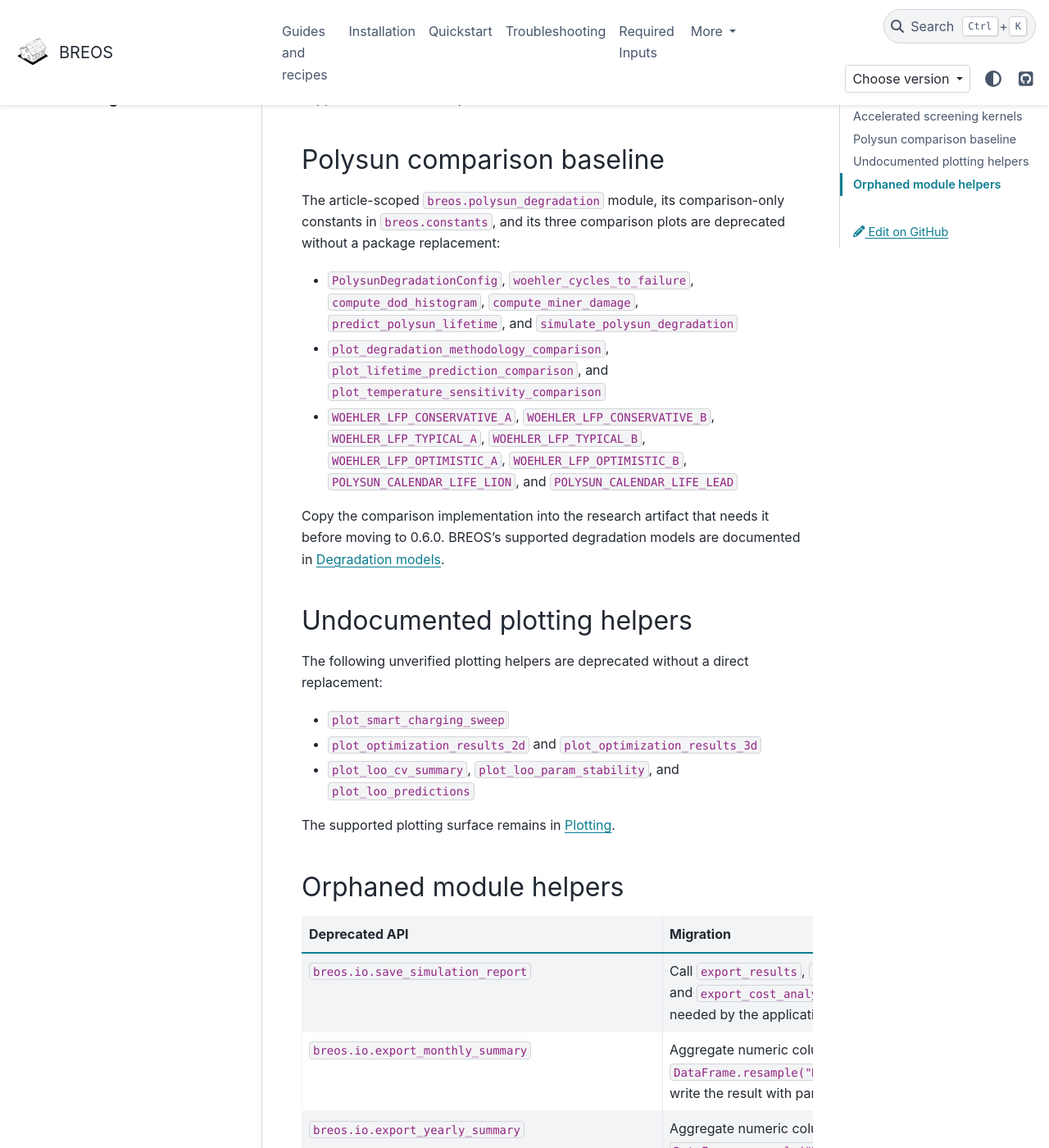
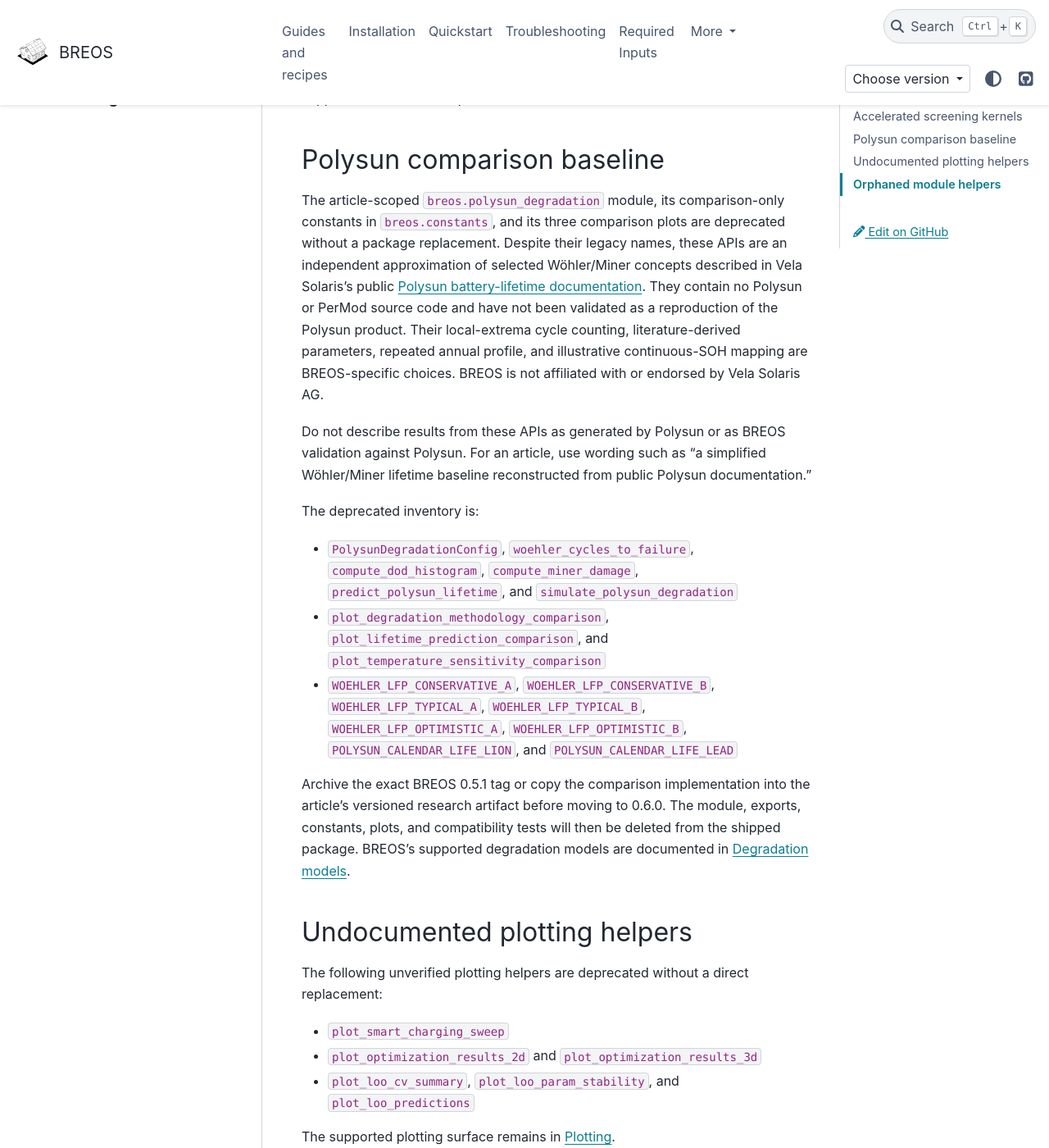
Before and after one commit to Str4vinci/breos, a Sphinx documentation site: the page built from docs/deprecations.md, in a window 1280 px wide and 1400 px high, scrolled down 626 px. Shown: the whole window at 82% size. Built offline with Sphinx 7.4.7 and the PyData theme 0.15.4, drawn with Linux system fonts in a browser that asks for light colours; comment, search, counter and statistics services are not loaded.

Commit message:
Clarify Polysun comparison provenance

```diff
--- a/breos/__init__.py
+++ b/breos/__init__.py
@@ -165,7 +165,7 @@ from breos.optimization import (
     size_for_zeb,
 )
 
-# Polysun Degradation (comparison baseline)
+# Independent documentation-derived lifetime approximation (deprecated)
 from breos.polysun_degradation import (
     PolysunDegradationConfig,
     compute_dod_histogram,
--- a/docs/deprecations.md
+++ b/docs/deprecations.md
@@ -23,7 +23,22 @@ is no supported accelerated replacement in 0.5.x.
 
 The article-scoped `breos.polysun_degradation` module, its comparison-only
 constants in `breos.constants`, and its three comparison plots are deprecated
-without a package replacement:
+without a package replacement. Despite their legacy names, these APIs are an
+independent approximation of selected Wöhler/Miner concepts described in
+Vela Solaris's public [Polysun battery-lifetime documentation](https://www.velasolaris.com/en/handbuch/polysun-designer/electric-components/batteries/battery-lifetime-estimation/).
+They contain no
+Polysun or PerMod source code and have not been validated as a reproduction of
+the Polysun product. Their local-extrema cycle counting, literature-derived
+parameters, repeated annual profile, and illustrative continuous-SOH mapping
+are BREOS-specific choices. BREOS is not affiliated with or endorsed by Vela
+Solaris AG.
+
+Do not describe results from these APIs as generated by Polysun or as BREOS
+validation against Polysun. For an article, use wording such as "a simplified
+Wöhler/Miner lifetime baseline reconstructed from public Polysun
+documentation."
+
+The deprecated inventory is:
 
 - `PolysunDegradationConfig`, `woehler_cycles_to_failure`,
   `compute_dod_histogram`, `compute_miner_damage`,
@@ -36,8 +51,10 @@ without a package replacement:
   `WOEHLER_LFP_OPTIMISTIC_A`, `WOEHLER_LFP_OPTIMISTIC_B`,
   `POLYSUN_CALENDAR_LIFE_LION`, and `POLYSUN_CALENDAR_LIFE_LEAD`
 
-Copy the comparison implementation into the research artifact that needs it
-before moving to 0.6.0. BREOS's supported degradation models are documented in
+Archive the exact BREOS 0.5.1 tag or copy the comparison implementation into
+the article's versioned research artifact before moving to 0.6.0. The module,
+exports, constants, plots, and compatibility tests will then be deleted from
+the shipped package. BREOS's supported degradation models are documented in
 [Degradation models](api/degradation-models.md).
 
 ## Undocumented plotting helpers
```
Also changed, not shown: ATTRIBUTIONS.md (+2 -3 lines), CHANGELOG.md (+8 -2 lines), ROADMAP.md (+7 -6 lines), design/architecture/0.5x-cleanup-plan.md (+8 -3 lines), docs/api/appendix.md (+4 -0 lines), docs/api/plotting.md (+4 -2 lines), 4 other files.
